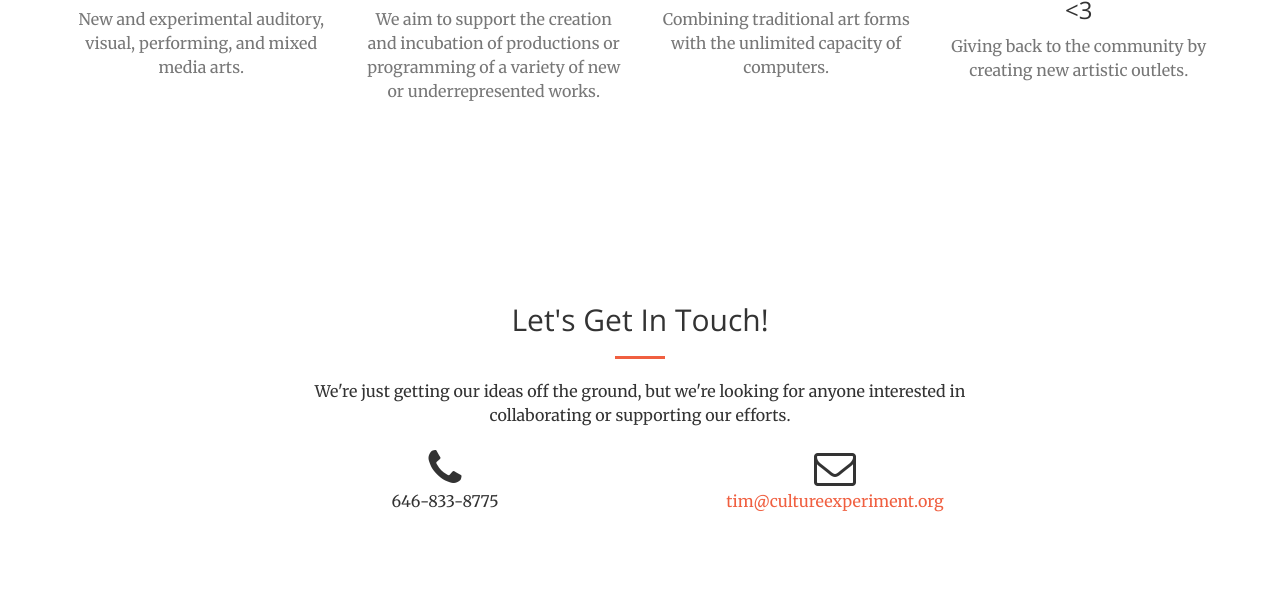
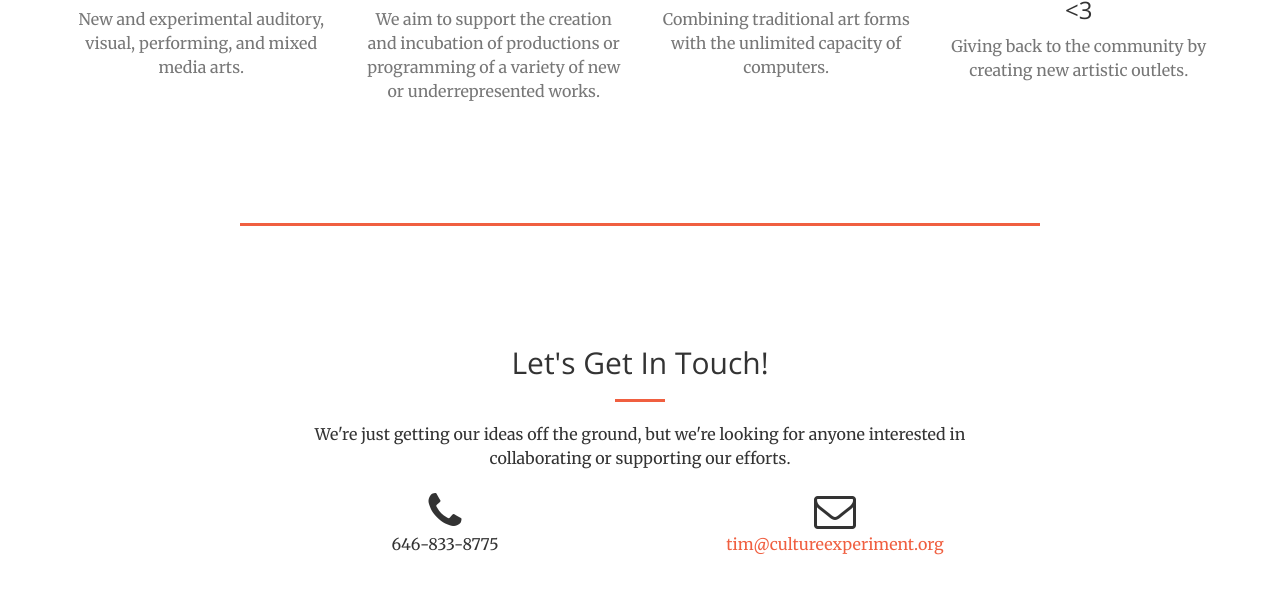
Before and after one commit to cultureexperiment/cultureexperiment.github.io, a website: page index.html in a window 1280 px wide. Shown: the part 1495-2089 px from the top of the page. Drawn offline with nearby package versions, Linux system fonts and the light colour scheme.

Commit message:
Added Horizontal Rule

```diff
--- a/index.html
+++ b/index.html
@@ -132,7 +132,7 @@
             </div>
         </div>
     </section>
-
+	<hr style="max-width:800px">
     <section id="contact">
         <div class="container">
             <div class="row">
```
